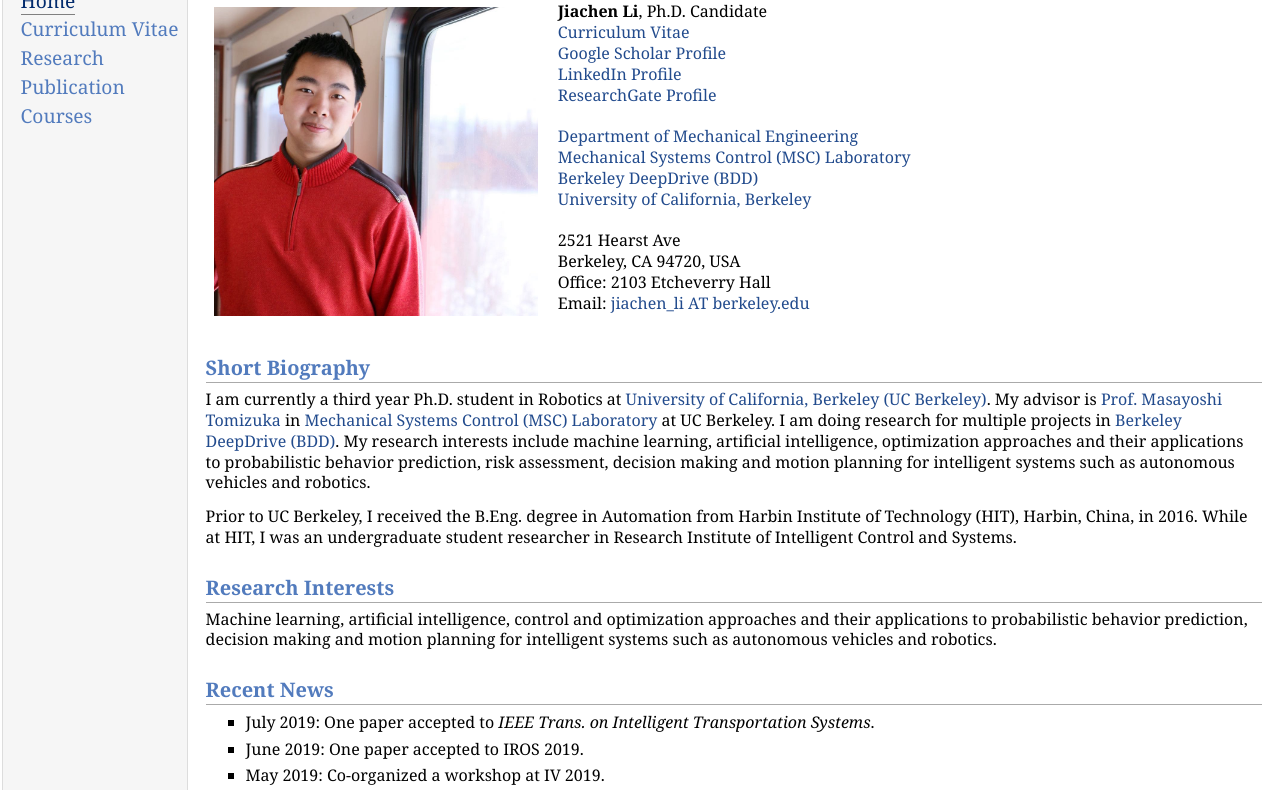
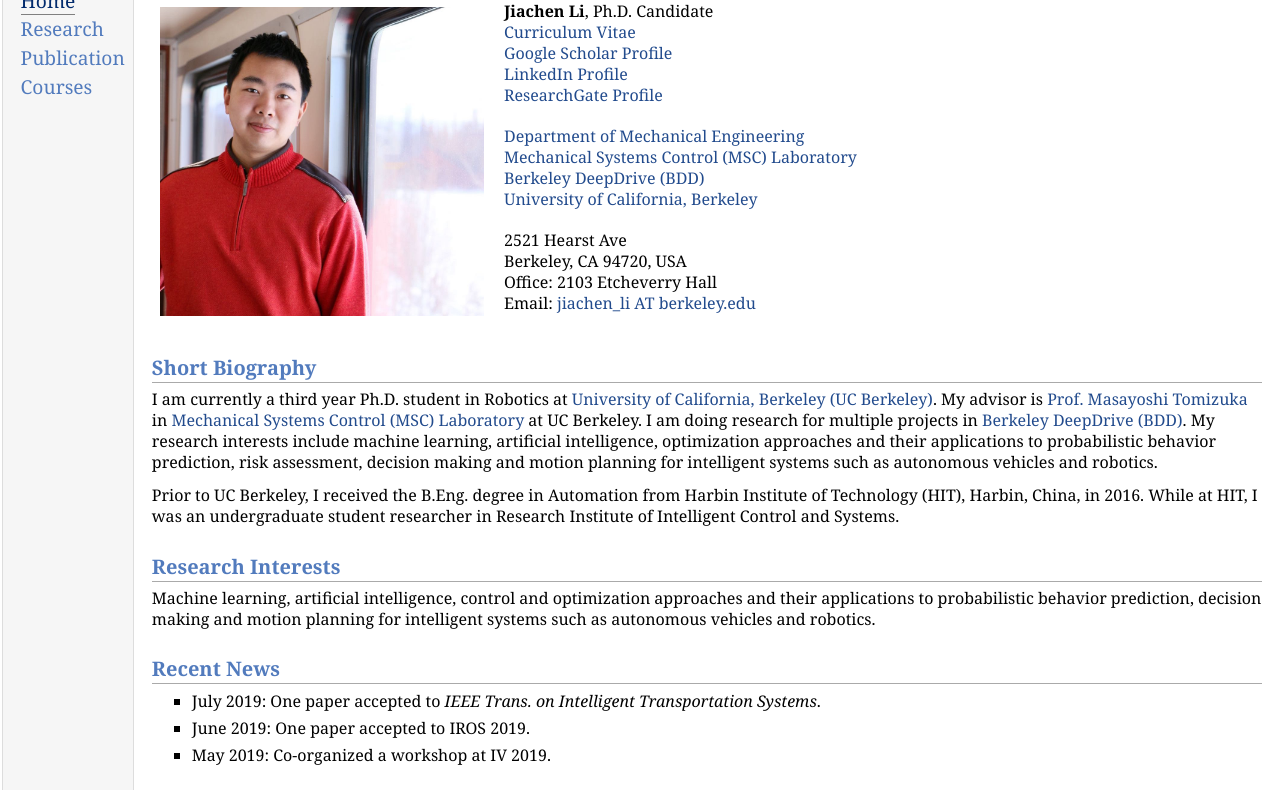
Before and after one commit to jiachenli94/jiachenli94.github.io, a plain HTML site: page index.html in a window 1280 px wide. Shown: the part 75-865 px from the top of the page. Drawn offline with Linux system fonts and the light colour scheme.

Commit message:
Update index.html

```diff
--- a/index.html
+++ b/index.html
@@ -13,7 +13,6 @@
 <td id="layout-menu">
 <div class="menu-category">Jiachen Li</div>
 <div class="menu-item"><a href="index.html" class="current">Home</a></div>
-<div class="menu-item"><a href="cv.html">Curriculum&nbsp;Vitae</a></div>
 <div class="menu-item"><a href="research.html">Research</a></div>
 <div class="menu-item"><a href="publication.html">Publication</a></div>
 <div class="menu-item"><a href="courses.html">Courses</a></div>
```
